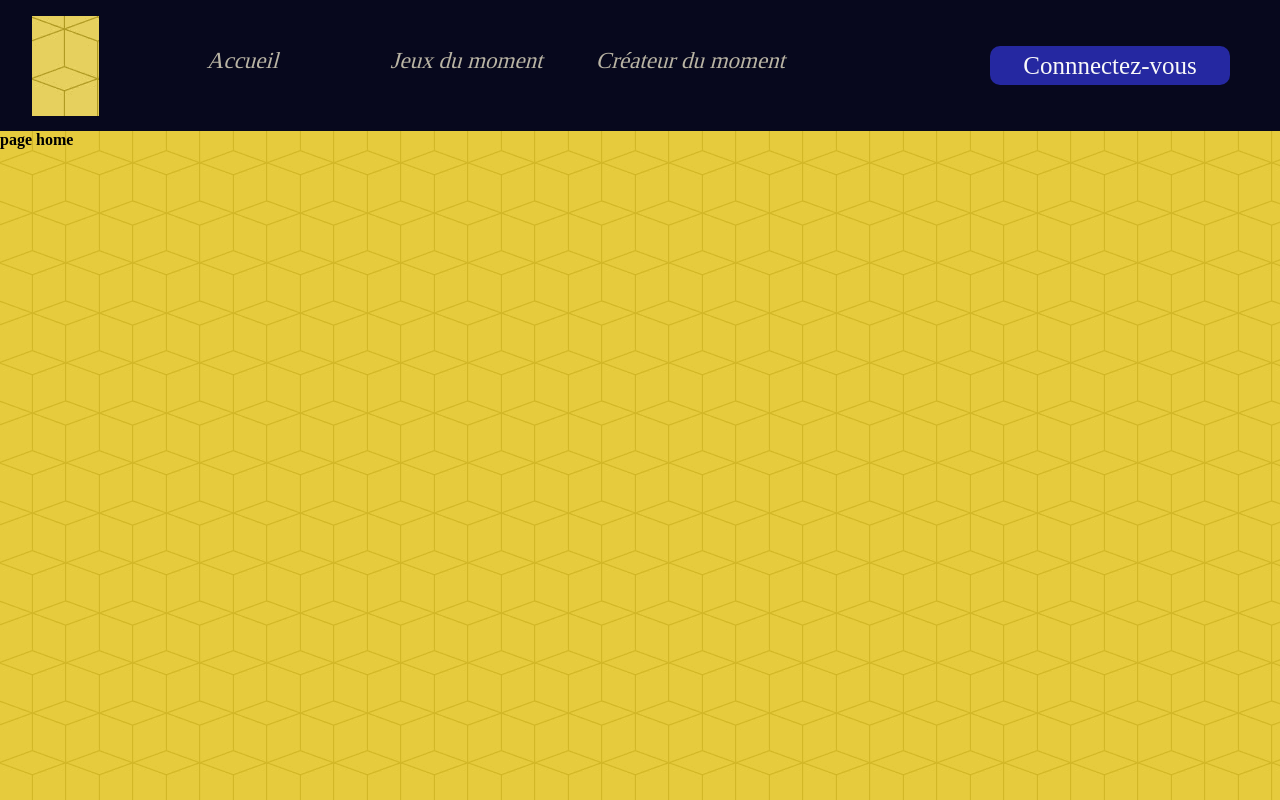
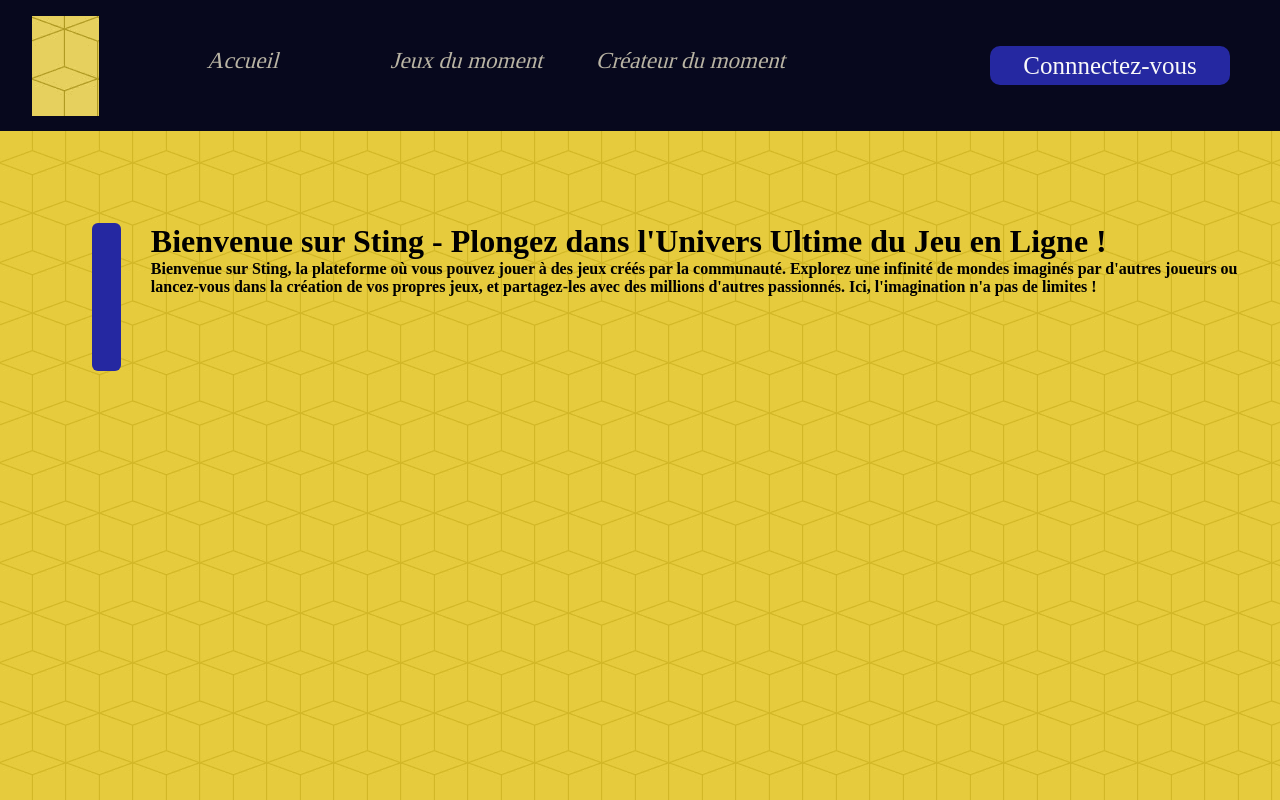
Before and after one commit to charlydrax/Sting, a React (Create React App) app: page / in a window 1280 px wide. Built offline with nearby package versions, Linux system fonts and the light colour scheme; a web font is replaced by a local one.

Commit message:
routes test

```diff
--- a/src/App.js
+++ b/src/App.js
@@ -4,6 +4,9 @@ import Login from "./pages/Login/Login"
 import Error from "./pages/Error/Error"
 import "../src/style/css/app.css"
 import Nav from "./components/nav/Nav"
+import Charly from "./pages/Test/Charly/Charly"
+import Seb from "./pages/Test/Seb/Seb"
+import James from "./pages/Test/James/James"
 
 export default function App() {
     return(
@@ -14,6 +17,9 @@ export default function App() {
             <Route path='/' element={<Home />} />
             <Route path='/login' element={<Login />} />
             <Route path='*' element={<Error />} />
+            <Route path='/page-test-charly' element={<Charly />} />
+            <Route path='/page-test-seb' element={<Seb />} />
+            <Route path='/page-test-james' element={<James />} />
         </Routes>
         </>
     )
--- /dev/null
+++ b/src/colors.js
@@ -0,0 +1,6 @@
+const colors = {
+    coleurMain:"#2528A1",
+    colorError:"#DF2B2B"
+}
+
+export default colors
--- a/src/pages/Error/Error.jsx
+++ b/src/pages/Error/Error.jsx
@@ -1,7 +1,8 @@
 import styled from "styled-components"
+import colors from "../../colors"
 
 const Barre = styled.div`
-    background : #DF2B2B;
+    background : ${colors.colorError};
     width:52px;
     height:148px;
     border-radius:6px;
--- a/src/pages/Home/Home.jsx
+++ b/src/pages/Home/Home.jsx
@@ -1,5 +1,26 @@
+import styled from "styled-components"
+import colors from "../../colors"
+
+const ContainerHome = styled.div`
+    display:flex;
+    margin:92px 0 0 92px;
+`
+const Barre = styled.div`
+    background : ${colors.coleurMain};
+    width:52px;
+    height:148px;
+    border-radius:6px;
+    margin-right:30px;
+`
 export default function Home(){
     return(
-        <p>page home</p>
+        <ContainerHome>
+            <Barre></Barre>
+            <span>
+                <h1>Bienvenue sur Sting - Plongez dans l'Univers Ultime du Jeu en Ligne !</h1>
+                <p>Bienvenue sur Sting, la plateforme où vous pouvez jouer à des jeux créés par la communauté. Explorez une infinité de mondes imaginés par d'autres joueurs ou lancez-vous dans la création de vos propres jeux, et partagez-les avec des millions d'autres passionnés. Ici, l'imagination n'a pas de limites !</p>
+            </span>
+
+        </ContainerHome>
     )
 }
--- /dev/null
+++ b/src/pages/Test/Charly/Charly.jsx
@@ -0,0 +1,6 @@
+function Charly (){
+    return (
+        <p>Page test de Charly</p>
+    )
+}
+export default Charly
--- /dev/null
+++ b/src/pages/Test/James/James.jsx
@@ -0,0 +1,6 @@
+function James (){
+    return (
+        <p>Page test de James</p>
+    )
+}
+export default James
--- /dev/null
+++ b/src/pages/Test/Seb/Seb.jsx
@@ -0,0 +1,6 @@
+function Seb (){
+    return (
+        <p>Page test de Seb</p>
+    )
+}
+export default Seb
```
